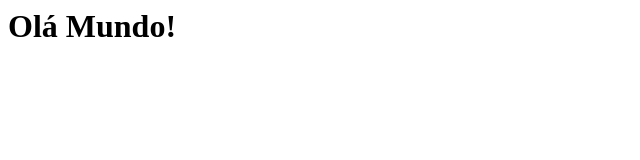
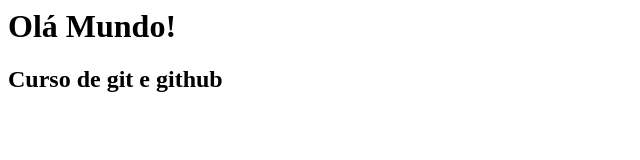
Before and after one commit to BrunoDamiao/github-course, a plain HTML site: page index.html in a window 1280 px wide. Shown: the whole page, without its empty margins (0-640 px from the left). Drawn offline with Linux system fonts and the light colour scheme.

Commit message:
add line <h2>

```diff
--- a/index.html
+++ b/index.html
@@ -1 +1,3 @@
 <h1>Olá Mundo!</h1>
+
+<h2>Curso de git e github</h2>
```
